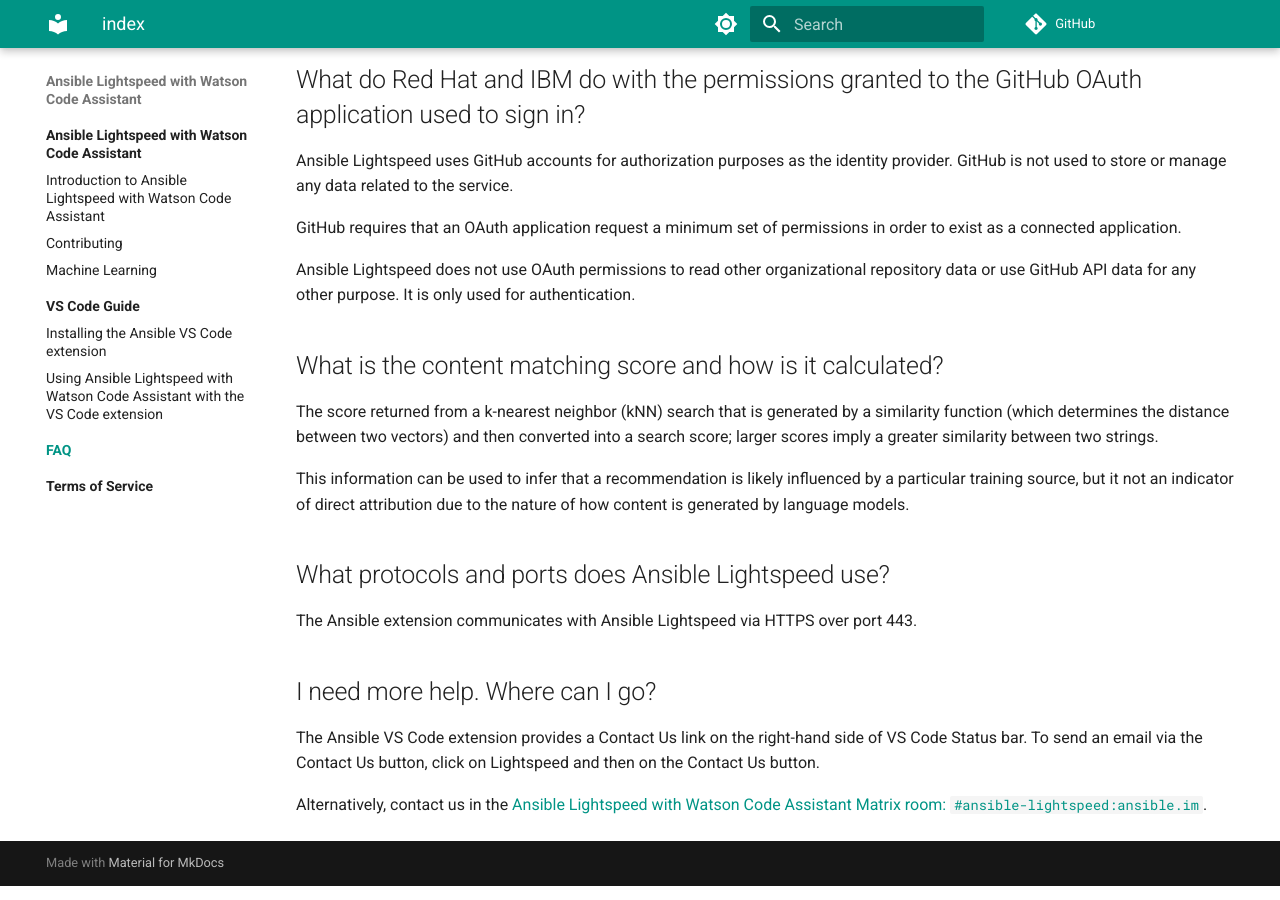
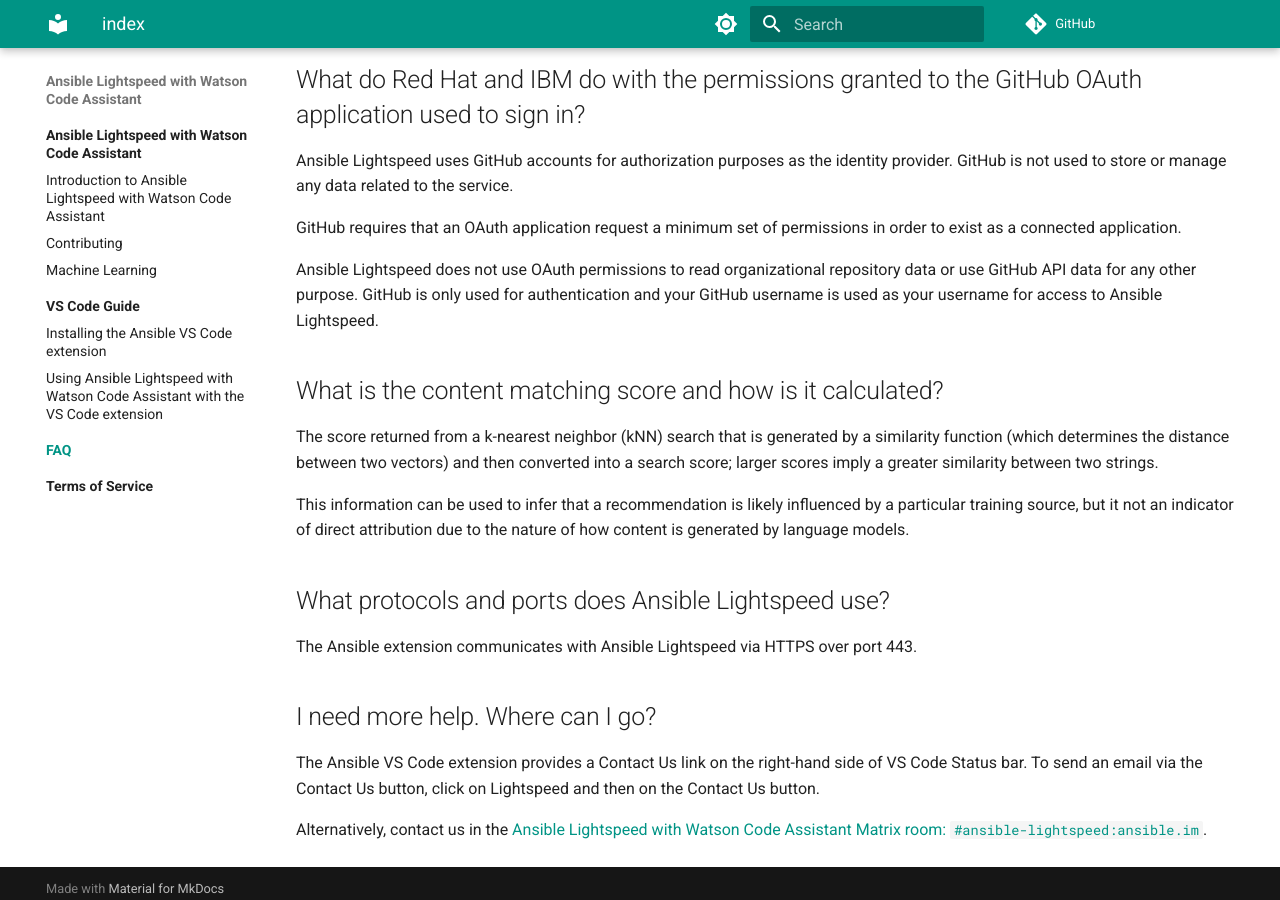
Before and after one commit to ansible/ansible-lightspeed, an MkDocs documentation site: the page built from docs/faq/index.md, in a window 1280 px wide and 900 px high, scrolled down 3857 px. Built offline with MkDocs 1.6.1 and Material for MkDocs 9.7.7, drawn with Linux system fonts in a browser that asks for light colours; comment, search, counter and statistics services are not loaded.

Commit message:
Clarified data used by GitHub

```diff
--- a/docs/faq/index.md
+++ b/docs/faq/index.md
@@ -124,7 +124,7 @@ Ansible Lightspeed uses GitHub accounts for authorization purposes as the identi
 
 GitHub requires that an OAuth application request a minimum set of permissions in order to exist as a connected application.
 
-Ansible Lightspeed does not use OAuth permissions to read other organizational repository data or use GitHub API data for any other purpose.  It is only used for authentication.
+Ansible Lightspeed does not use OAuth permissions to read organizational repository data or use GitHub API data for any other purpose.  GitHub is only used for authentication and your GitHub username is used as your username for access to Ansible Lightspeed.
 
 ## What is the content matching score and how is it calculated?
 
```
